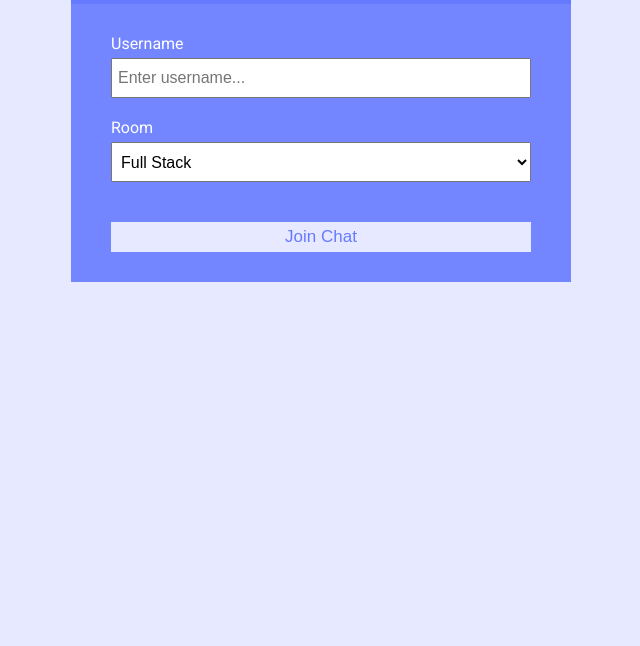
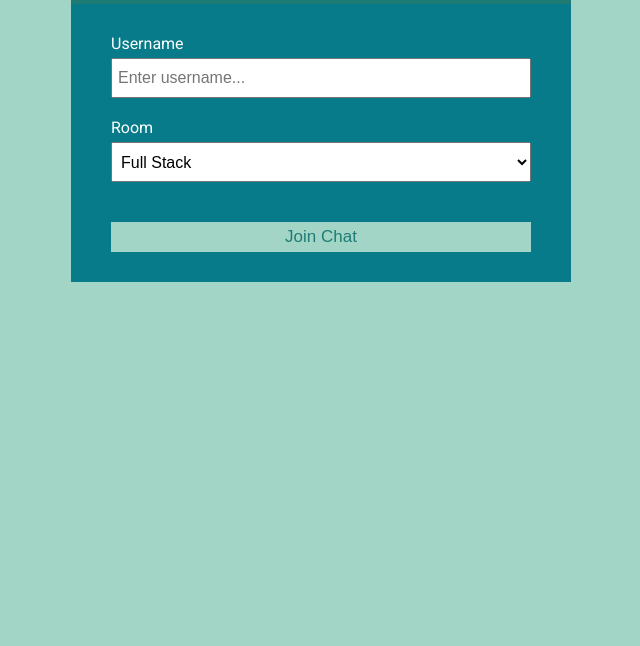
Before and after one commit to rahulraina711/g_comms, a website: page public/index.html in a window 1280 px wide. Shown: the part 154-800 px from the top of the page, without its empty margins (319-959 px from the left). Drawn offline with Linux system fonts and the light colour scheme.

Commit message:
added color scheme

```diff
--- a/public/css/style.css
+++ b/public/css/style.css
@@ -1,9 +1,9 @@
 @import url('https://fonts.googleapis.com/css?family=Roboto&display=swap');
 
 :root {
-	--dark-color-a: #667aff;
-	--dark-color-b: #7386ff;
-	--light-color: #e6e9ff;
+	--dark-color-a: #1e7c74;
+	--dark-color-b: #077b8a;
+	--light-color: #a2d5c6;
 	--success-color: #5cb85c;
 	--error-color: #d9534f;
 }
```
